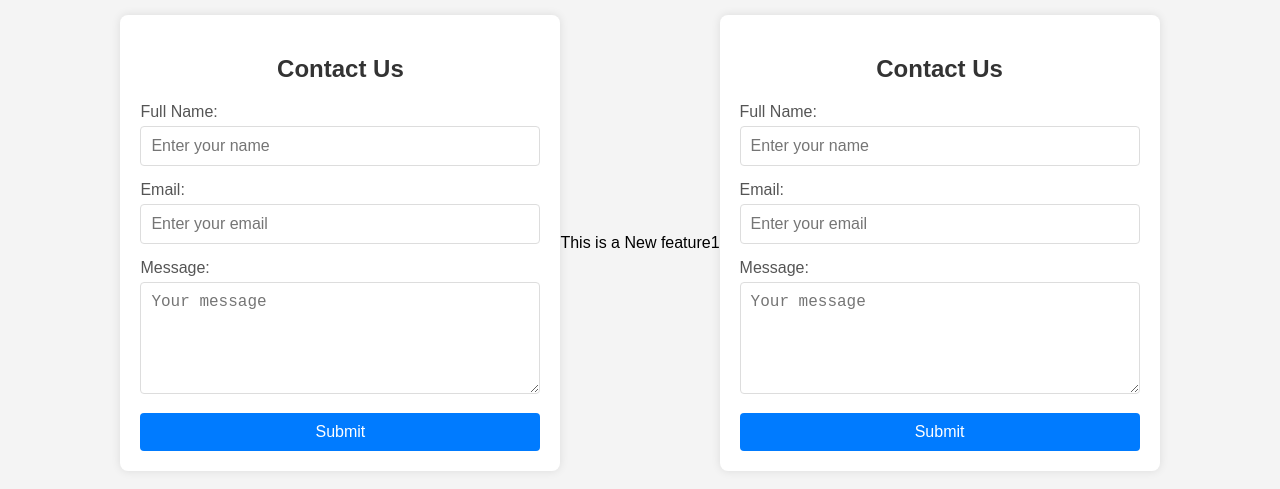
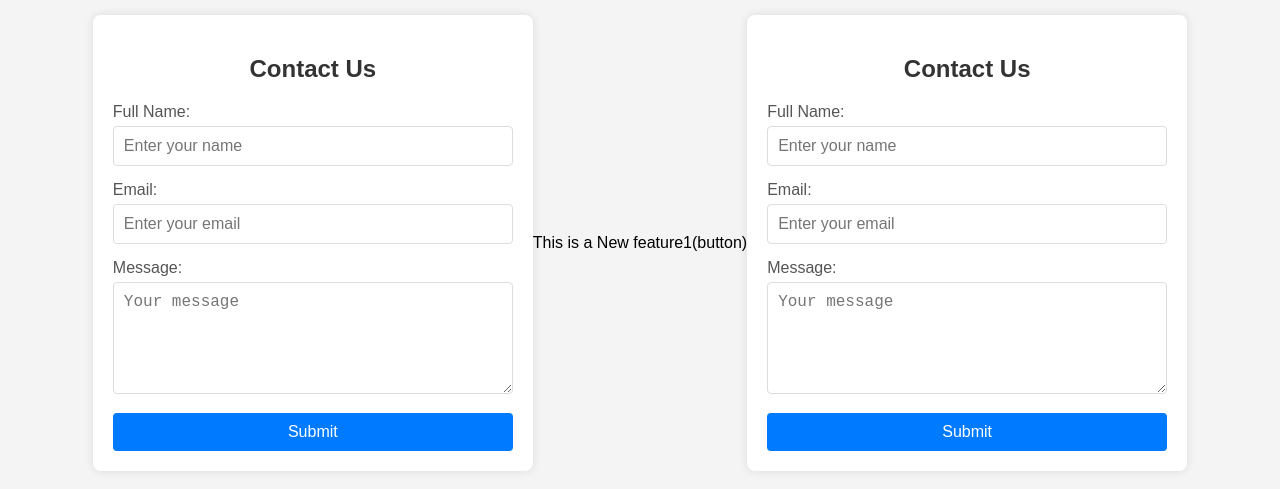
Before and after one commit to jynish102/Localrepo, a plain HTML site: page index.html in a window 1280 px wide. Shown: the part 157-646 px from the top of the page. Drawn offline with Linux system fonts and the light colour scheme.

```diff
--- a/index.html
+++ b/index.html
@@ -34,7 +34,7 @@
 </body>
 
 
-<p>This is a New feature1</p>
+<p>This is a New feature1(button)</p>
 </html>
 </head>
 <body>
```
